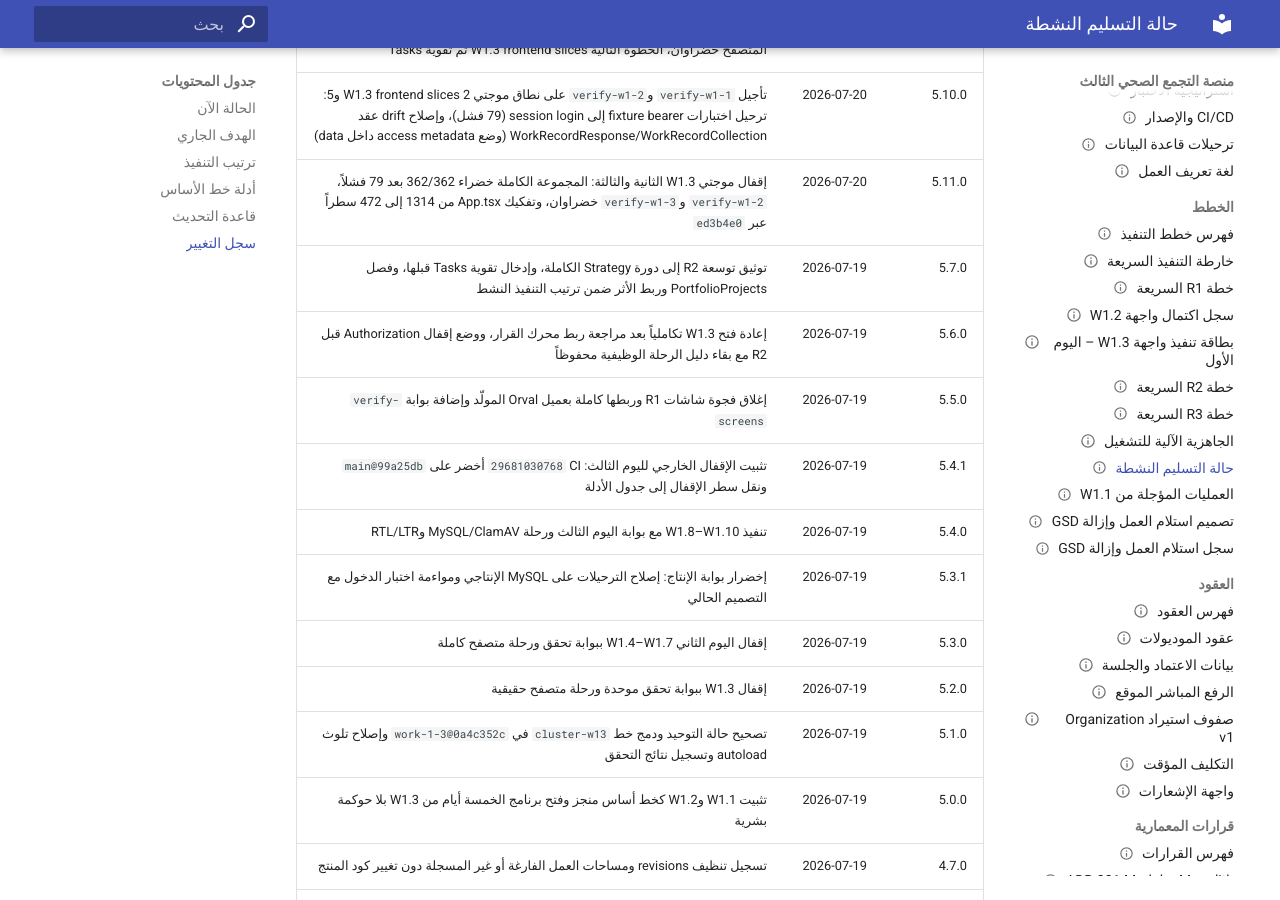
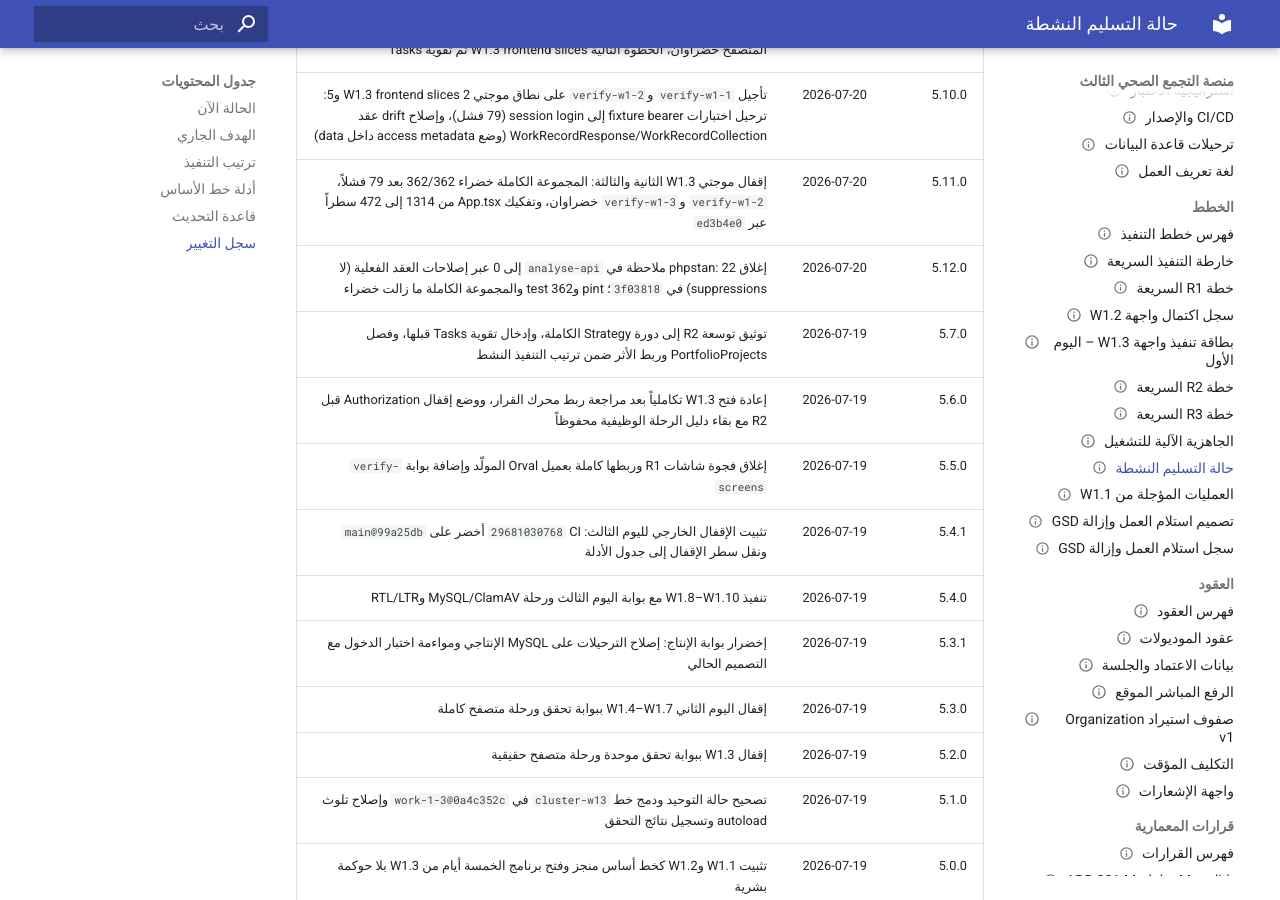
Before and after one commit to tariiq222/cluster, an MkDocs documentation site: the page built from docs/plans/active-delivery-status.md, in a window 1280 px wide and 900 px high, scrolled down 3596 px. Built offline with MkDocs 1.6.1 and Material for MkDocs 9.7.7, drawn with Linux system fonts in a browser that asks for light colours.

Commit message:
docs(plans): record phpstan zero-error milestone (5.12.0)

```diff
--- a/docs/plans/active-delivery-status.md
+++ b/docs/plans/active-delivery-status.md
@@ -111,6 +111,7 @@ Strategy الكاملة وPortfolioProjects وربط الأثر وفق
 | 5.9.0 | 2026-07-20 | تسجيل إقفال Stage 0: commits `3e31d54` و`420aa0e`، بوابة `verify-w1-3` ورحلة المتصفح خضراوان، الخطوة التالية W1.3 frontend slices ثم تقوية Tasks |
 | 5.10.0 | 2026-07-20 | تأجيل `verify-w1-1` و`verify-w1-2` على نطاق موجتي W1.3 frontend slices 2 و5: ترحيل اختبارات fixture bearer إلى session login (79 فشل)، وإصلاح drift عقد WorkRecordResponse/WorkRecordCollection (وضع access metadata داخل data) |
 | 5.11.0 | 2026-07-20 | إقفال موجتي W1.3 الثانية والثالثة: المجموعة الكاملة خضراء 362/362 بعد 79 فشلاً، `verify-w1-2` و`verify-w1-3` خضراوان، وتفكيك App.tsx من 1314 إلى 472 سطراً عبر `ed3b4e0` |
+| 5.12.0 | 2026-07-20 | إغلاق phpstan: 22 ملاحظة في `analyse-api` إلى 0 عبر إصلاحات العقد الفعلية (لا suppressions) في `3f03818`؛ pint وtest 362 والمجموعة الكاملة ما زالت خضراء |
 | 5.7.0 | 2026-07-19 | توثيق توسعة R2 إلى دورة Strategy الكاملة، وإدخال تقوية Tasks قبلها، وفصل PortfolioProjects وربط الأثر ضمن ترتيب التنفيذ النشط |
 | 5.6.0 | 2026-07-19 | إعادة فتح W1.3 تكاملياً بعد مراجعة ربط محرك القرار، ووضع إقفال Authorization قبل R2 مع بقاء دليل الرحلة الوظيفية محفوظاً |
 | 5.5.0 | 2026-07-19 | إغلاق فجوة شاشات R1 وربطها كاملة بعميل Orval المولّد وإضافة بوابة `verify-screens` |
```
